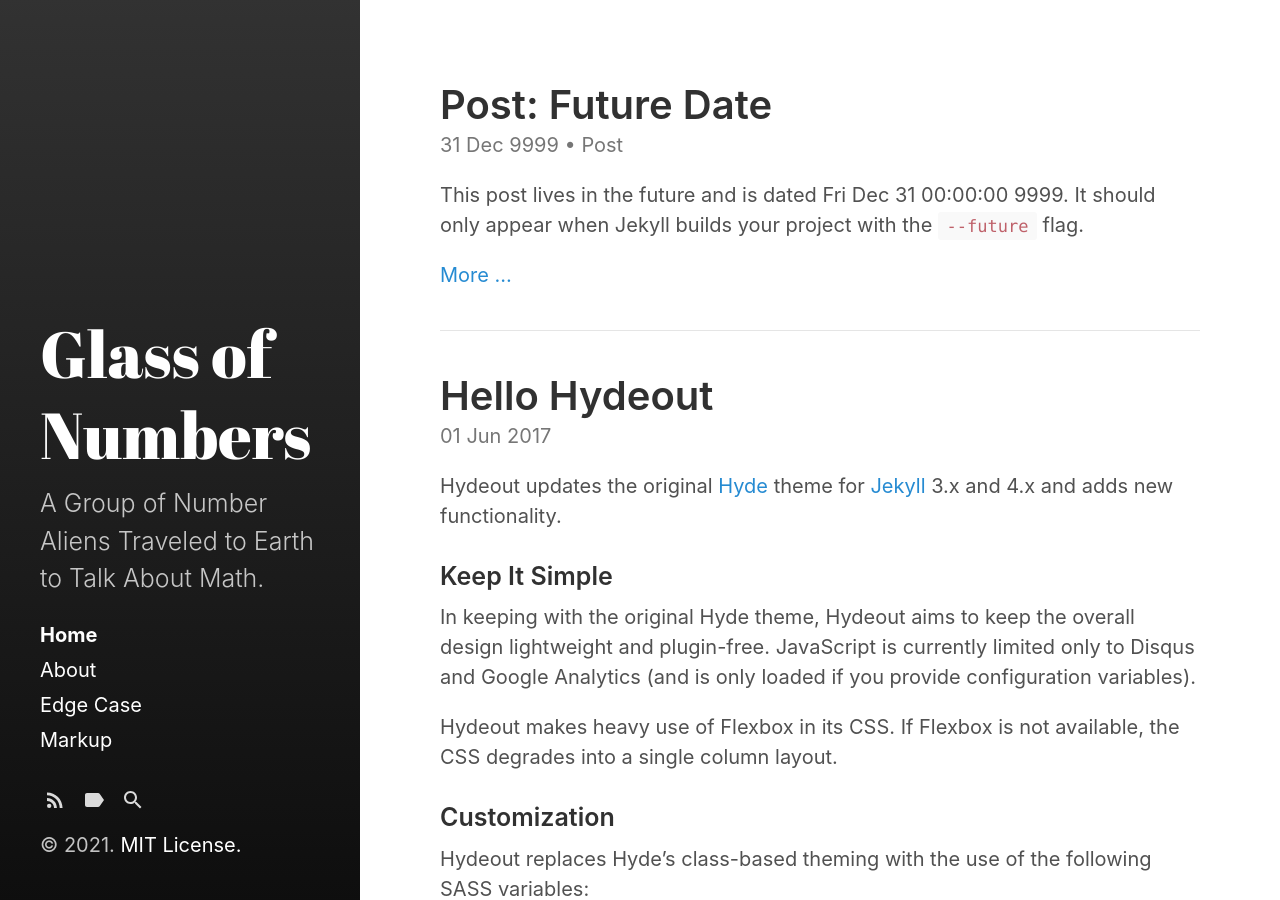
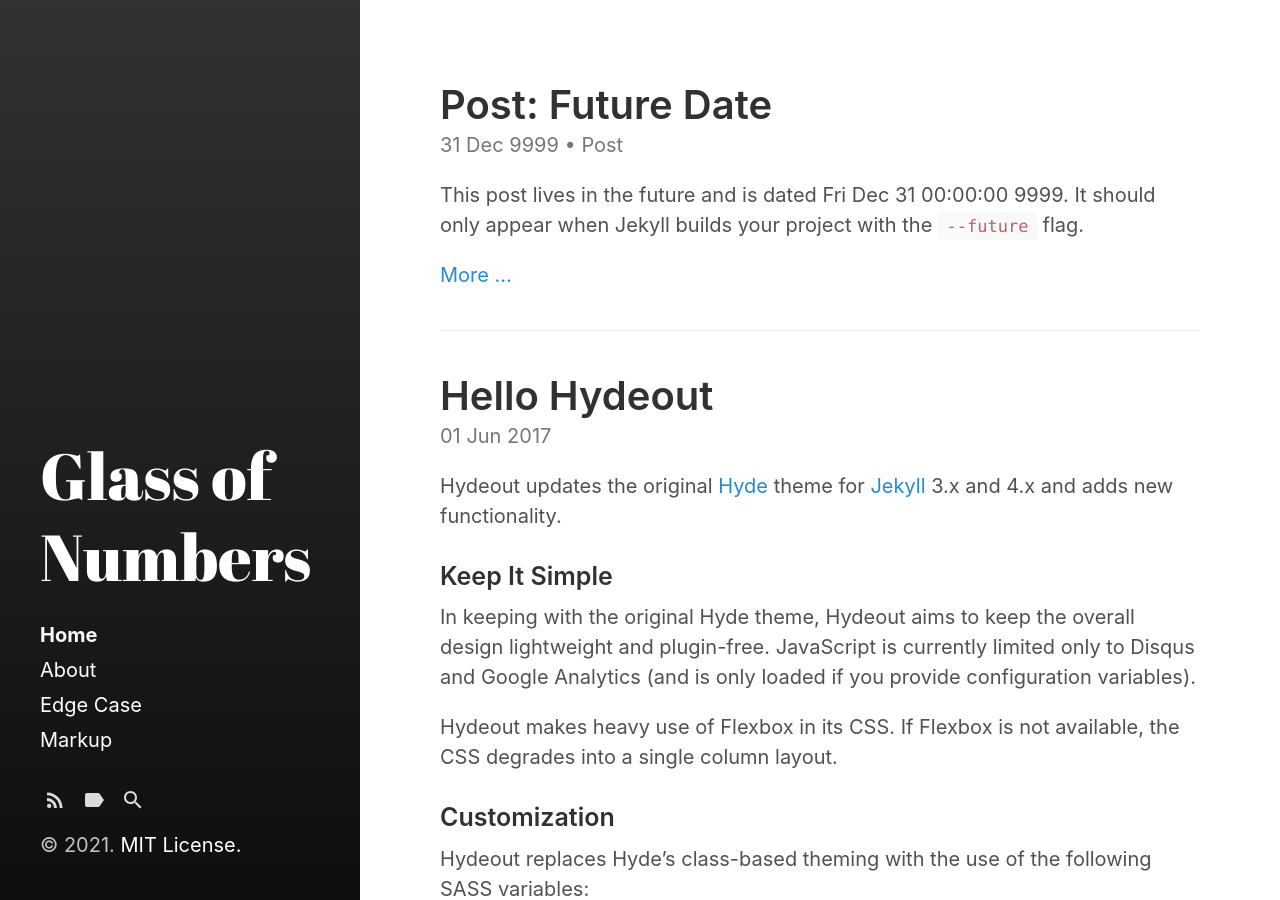
Before and after one commit to mokcak/mokcak.github.io, a Jekyll site: the page built from index.html, in a window 1280 px wide and 900 px high. Built offline with Jekyll 4.4.1, drawn with Linux system fonts in a browser that asks for light colours; the list of posts is cut into pages by our own code.

Commit message:
Update _config.yml

```diff
--- a/_config.yml
+++ b/_config.yml
@@ -6,7 +6,7 @@ remote_theme: 	  fongandrew/hydeout
 # Setup
 title:            Glass of Numbers
 tagline:          'Math Videos'
-description:      'A Group of Number Aliens Traveled to Earth to Talk About Math.'
+description:      ''
 url:              https://glassofnumbers.com
 baseurl:          # '/hydeout'
                   # the optional subpath of your site, e.g. "/blog"
```
